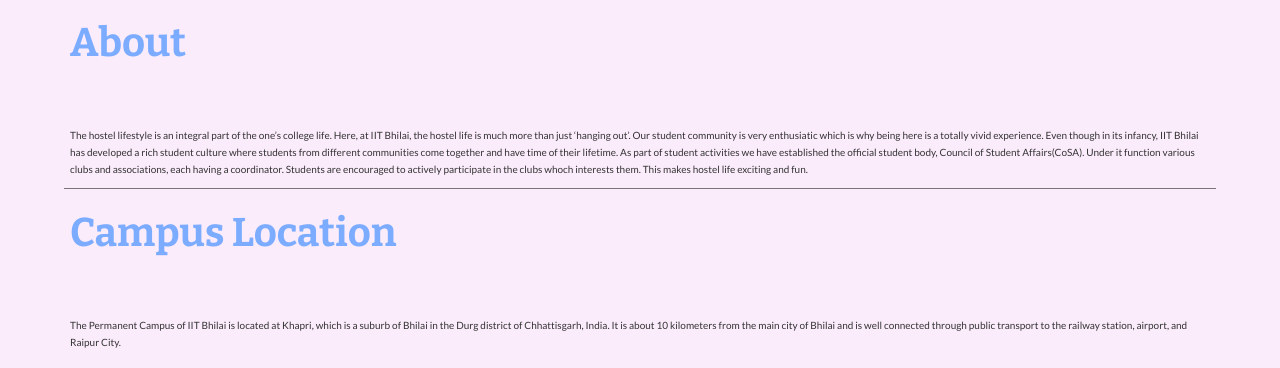
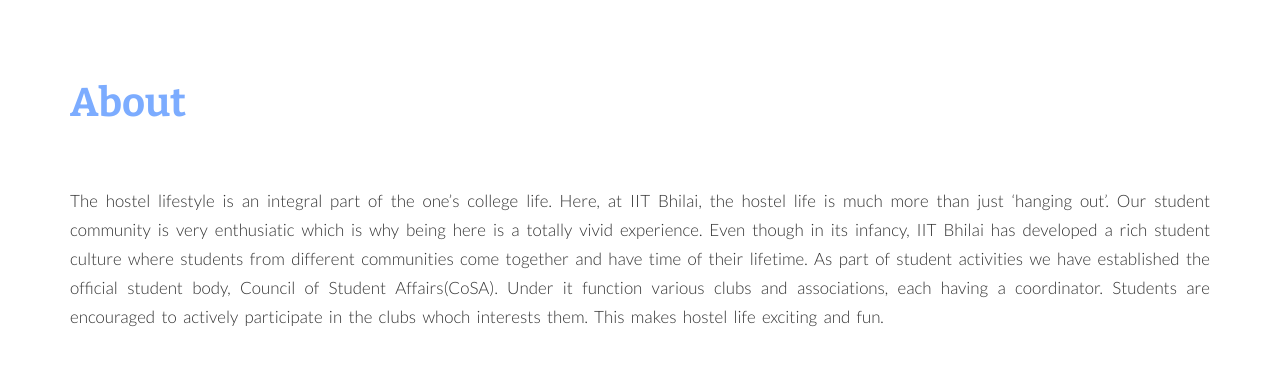
Before and after one commit to RajeevG187/PolarisV3, a PHP site: page /views/hostellife.php in a window 1280 px wide. Shown: the part 801-1169 px from the top of the page. Run offline with PHP 8.4, Linux system fonts and the light colour scheme; some libraries are stand-ins or nearby versions.

Commit message:
Fixed CSS, Logo, removed Location, removed Images

```diff
--- a/public/css/style.css
+++ b/public/css/style.css
@@ -32,19 +32,6 @@ html {
 body {
   box-sizing: border-box;
 }
-.bckproperty{
-  background-color: rgba(234, 158, 241,0.2)
-}
-
-.bckprp {
-
-
-  background-image: url("../images/logoiit.jpg");
-  background-size: cover;
-  background-repeat:no-repeat ;
-  background-position:center;
-}
-
 
 .line-break {
   background-color: #777;
@@ -54,7 +41,7 @@ body {
 }
 
 .section {
-  margin: 1rem 0;
+  margin: 7rem 0;
   opacity: 0;
 }
 .section--show {
@@ -1248,6 +1216,63 @@ body {
   object-fit: cover;
 }
 
+.about__text,
+.location__text,
+.facilities__text,
+.network__text,
+.mess__text,
+.medical__text,
+.transportation__text {
+  text-align: justify;
+  font-size: 1.7rem;
+  word-spacing: 3px;
+  font-weight: 300;
+}
+.about span,
+.location span,
+.facilities span,
+.network span,
+.mess span,
+.medical span,
+.transportation span {
+  font-weight: 900;
+}
+.about__photo,
+.location__photo,
+.facilities__photo,
+.network__photo,
+.mess__photo,
+.medical__photo,
+.transportation__photo {
+  width: 100%;
+}
+
+.info {
+  width: 90%;
+  margin: 0 auto;
+}
+
+.info__text {
+  text-align: justify;
+  font-size: 1.7rem;
+  word-spacing: 3px;
+  font-weight: 300;
+}
+
+.info:not(:last-child) {
+  margin-bottom: 2rem;
+}
+
+.info__list {
+  width: 80%;
+  margin: 2rem auto;
+}
+
+.info__item {
+  font-size: 1.7rem;
+  font-weight: 300;
+}
+
 .sports__text {
   text-align: justify;
   font-size: 1.7rem;
--- a/public/sass/pages/_hostellife.scss
+++ b/public/sass/pages/_hostellife.scss
@@ -1,48 +1,48 @@
-// .about,
-// .location,
-// .facilities,
-// .network,
-// .mess,
-// .medical,
-// .transportation {
-//   &__text {
-//     text-align: justify;
-//     font-size: $font-size-primary;
-//     word-spacing: 3px;
-//     font-weight: 300;
-//   }
+.about,
+.location,
+.facilities,
+.network,
+.mess,
+.medical,
+.transportation {
+  &__text {
+    text-align: justify;
+    font-size: $font-size-primary;
+    word-spacing: 3px;
+    font-weight: 300;
+  }
 
-//   span {
-//     font-weight: 900;
-//   }
+  span {
+    font-weight: 900;
+  }
 
-//   &__photo {
-//     width: 100%;
-//   }
-// }
+  &__photo {
+    width: 100%;
+  }
+}
 
-// .info {
-//   width: 90%;
-//   margin: 0 auto;
-// }
+.info {
+  width: 90%;
+  margin: 0 auto;
+}
 
-// .info__text {
-//   text-align: justify;
-//   font-size: 1.7rem;
-//   word-spacing: 3px;
-//   font-weight: 300;
-// }
+.info__text {
+  text-align: justify;
+  font-size: 1.7rem;
+  word-spacing: 3px;
+  font-weight: 300;
+}
 
-// .info:not(:last-child) {
-//   margin-bottom: 2rem;
-// }
+.info:not(:last-child) {
+  margin-bottom: 2rem;
+}
 
-// .info__list {
-//   width: 80%;
-//   margin: 2rem auto;
-// }
+.info__list {
+  width: 80%;
+  margin: 2rem auto;
+}
 
-// .info__item {
-//   font-size: 1.7rem;
-//   font-weight: 300;
-// }
+.info__item {
+  font-size: 1.7rem;
+  font-weight: 300;
+}
--- a/views/hostellife.php
+++ b/views/hostellife.php
@@ -14,7 +14,6 @@ if (json_last_error() !== JSON_ERROR_NONE) {
 
 ?>
 
-
 <!DOCTYPE html>
 <html lang="en">
 
@@ -27,11 +26,21 @@ if (json_last_error() !== JSON_ERROR_NONE) {
         <link href="https://fonts.googleapis.com/css?family=Lato:100,300,400,700,900|Bitter:700|Dancing+Script:700" rel="stylesheet">
         <link rel="stylesheet" href="https://use.fontawesome.com/releases/v5.0.13/css/all.css" integrity="sha384-DNOHZ68U8hZfKXOrtjWvjxusGo9WQnrNx2sqG0tfsghAvtVlRW3tvkXWZh58N9jp" crossorigin="anonymous">
 
+        <link href="https://fonts.googleapis.com/css2?family=Lobster&display=swap" rel="stylesheet">
+        <link rel="stylesheet" href="https://cdnjs.cloudflare.com/ajax/libs/font-awesome/4.7.0/css/font-awesome.min.css">
+
         <link rel="stylesheet" href="../public/css/animate.css">
         <link rel="stylesheet" href="../public/css/style.css">
 
         <title>Polaris - Student Mentorship Program</title>
 
+        <style>
+        #blink {
+            font-size: 20px;
+            font-weight: bold;
+            font-family: sans-serif;
+        }
+        </style>
 
         <meta name="google-site-verification" content="psQtXO_U0R9o5w-fP7i3zrlm_g3nDtP0Mg6-Xg-q73w" />
         <!-- Global site tag (gtag.js) - Google Analytics -->
@@ -73,12 +82,11 @@ if (json_last_error() !== JSON_ERROR_NONE) {
 
         <section class="section">
             <div class="container">
-                <h2 class="heading-secondary">Campus Location</h2>
+                <h2 class="heading-secondary">Anti-Ragging Committee</h2>
                 <div class="location">
-                    <p class="location__text">The Permanent Campus of IIT Bhilai is located at Khapri, which is a suburb of Bhilai in the Durg district of Chhattisgarh, India. It is about 10 kilometers from the main city of Bhilai and is well connected through public transport to the railway station, airport, and Raipur City.</p>
+                    <p class="location__text">add anti ragging committee stuff here</p>
                 </div>
 
-                <iframe width="100%" height="400" frameborder="0" style="border:0;margin-top:2rem" src="https://www.google.com/maps/embed?pb=!1m18!1m12!1m3!1d237995.96834581683!2d81.02956818671873!3d21.244256699999998!2m3!1f0!2f0!3f0!3m2!1i1024!2i768!4f13.1!3m3!1m2!1s0x3a293d6791e5f399%3A0xfb39e72b5f4501f5!2sIIT%20Bhilai%20Permanent%20Campus!5e0!3m2!1sen!2sin!4v1686500146427!5m2!1sen!2sin" allowfullscreen></iframe>
             </div>
         </section>
 
@@ -143,10 +151,10 @@ if (json_last_error() !== JSON_ERROR_NONE) {
                 <div class="mess">
                     <p class="mess__text">Currently there are two mess in the campus, one serving in each hostel, Mess provides snacks at evening apart from breakfast, lunch and dinner. Both the hostels have mess night canteens which are open till 3 am in the night. They serve Snacks, Drinks, Fresh Fruit Juices, Noodles, Ice-Creams etc.</p><br>
 
-                    <div class="row">
+                    <!-- <div class="row">
                         <div class="col-1-of-2"><img src="..public/image/life/mess-1.jpg" alt="Mess" class="mess__photo"></div>
                         <div class="col-1-of-2"><img src="..public/image/life/mess-2.jpg" alt="Mess" class="mess__photo"></div>
-                    </div>
+                    </div> -->
                 </div>
             </div>
         </section>
```
Also changed, not shown: other parts of public/css/style.css (+19 -115 lines), 1 other file. Lines whose indentation alone changed are shown as unchanged.
